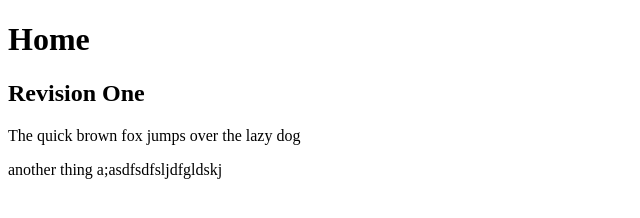
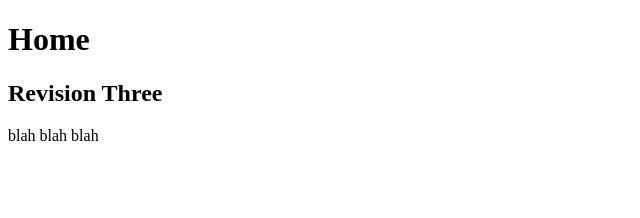
Before and after one commit to seriflafont/tester_repo, a plain HTML site: page index.html in a window 1280 px wide. Shown: the whole page, without its empty margins (0-640 px from the left). Drawn offline with Linux system fonts and the light colour scheme.

Commit message:
revision three

```diff
--- a/index.html
+++ b/index.html
@@ -7,8 +7,7 @@
 <body>
 
   <h1>Home</h1>
-  <h2>Revision One</h2>
-  <p>The quick brown fox jumps over the lazy dog</p>
-<p>another thing a;asdfsdfsljdfgldskj</p>
+  <h2>Revision Three</h2>
+  <p>blah blah blah</p>
 </body>
 </html>
```
